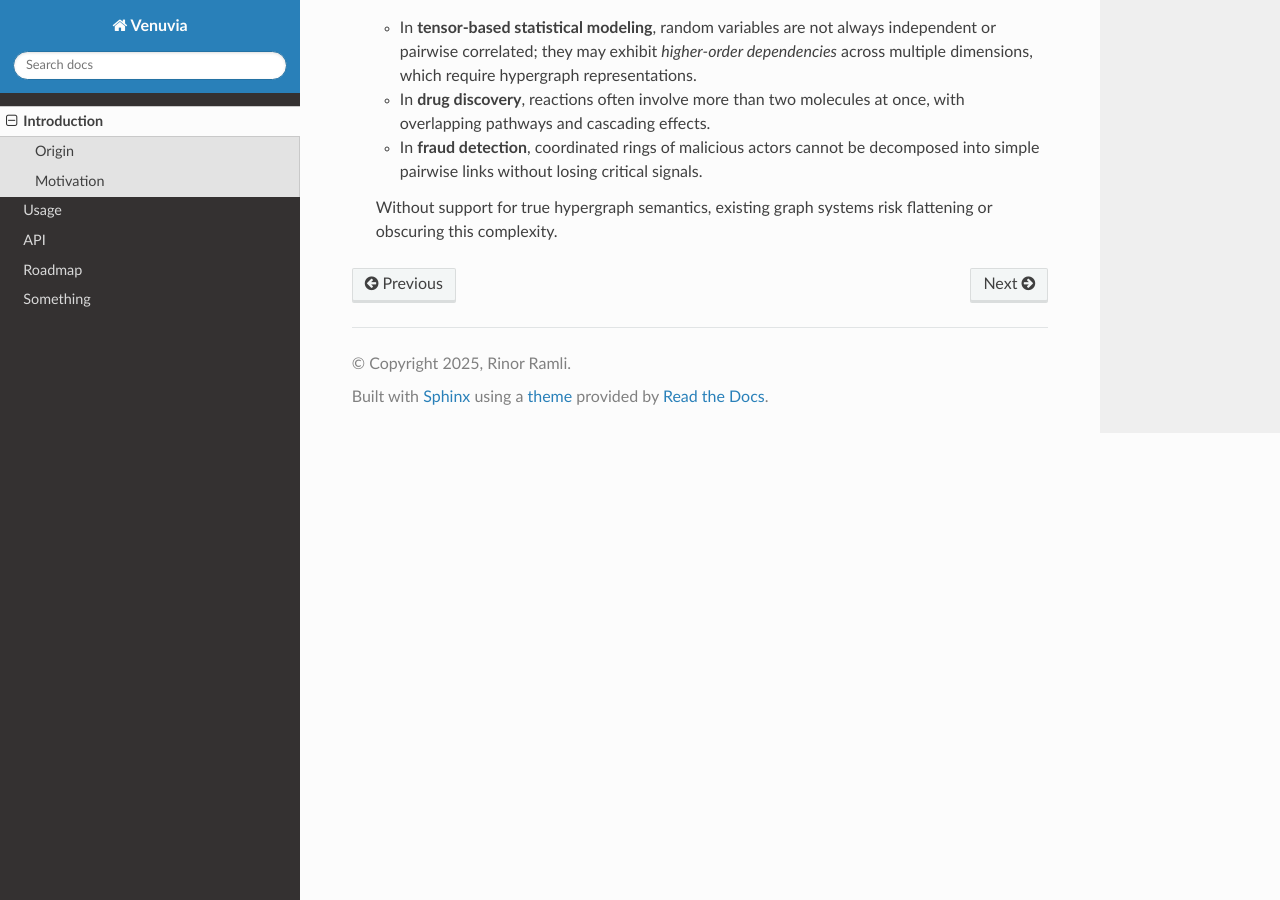
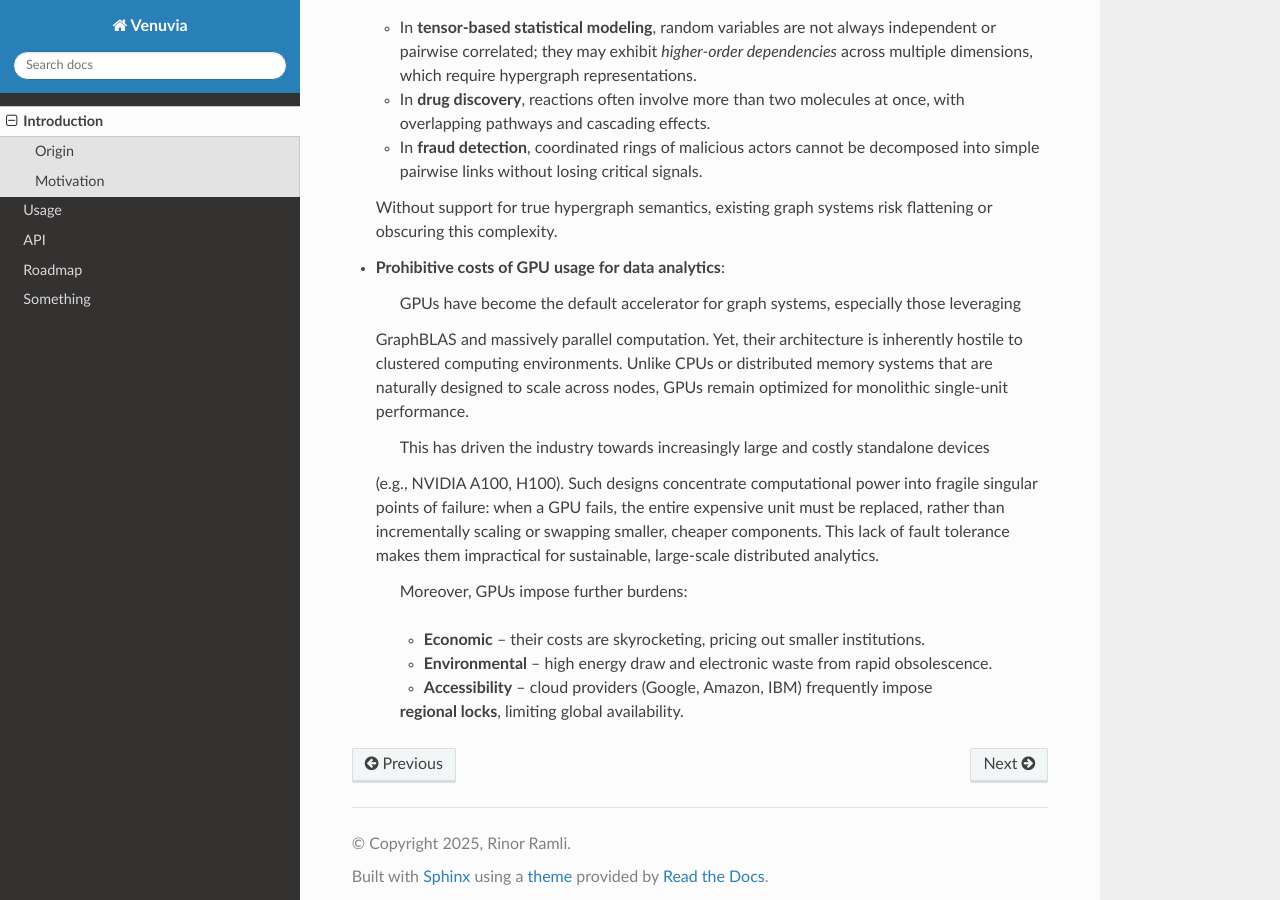
Before and after one commit to pawaka2025/venuvia, a Sphinx documentation site: the page built from docs/source/introduction.rst, in a window 1280 px wide and 900 px high, scrolled down 796 px. Built offline with Sphinx 7.4.7 and the Read the Docs theme 3.1.0, drawn with Linux system fonts in a browser that asks for light colours.

Commit message:
Update introduction.rst

```diff
--- a/docs/source/introduction.rst
+++ b/docs/source/introduction.rst
@@ -27,3 +27,25 @@
   - In **fraud detection**, coordinated rings of malicious actors cannot be decomposed into simple pairwise links without losing critical signals.
 
   Without support for true hypergraph semantics, existing graph systems risk flattening or obscuring this complexity.
+
+- **Prohibitive costs of GPU usage for data analytics**:
+
+    GPUs have become the default accelerator for graph systems, especially those leveraging
+  GraphBLAS and massively parallel computation. Yet, their architecture is inherently
+  hostile to clustered computing environments. Unlike CPUs or distributed memory
+  systems that are naturally designed to scale across nodes, GPUs remain optimized for
+  monolithic single-unit performance.
+
+    This has driven the industry towards increasingly large and costly standalone devices
+  (e.g., NVIDIA A100, H100). Such designs concentrate computational power into fragile
+  singular points of failure: when a GPU fails, the entire expensive unit must be replaced,
+  rather than incrementally scaling or swapping smaller, cheaper components. This lack of
+  fault tolerance makes them impractical for sustainable, large-scale distributed
+  analytics.
+
+    Moreover, GPUs impose further burdens:
+
+    - **Economic** – their costs are skyrocketing, pricing out smaller institutions.
+    - **Environmental** – high energy draw and electronic waste from rapid obsolescence.
+    - **Accessibility** – cloud providers (Google, Amazon, IBM) frequently impose
+    **regional locks**, limiting global availability.
```
